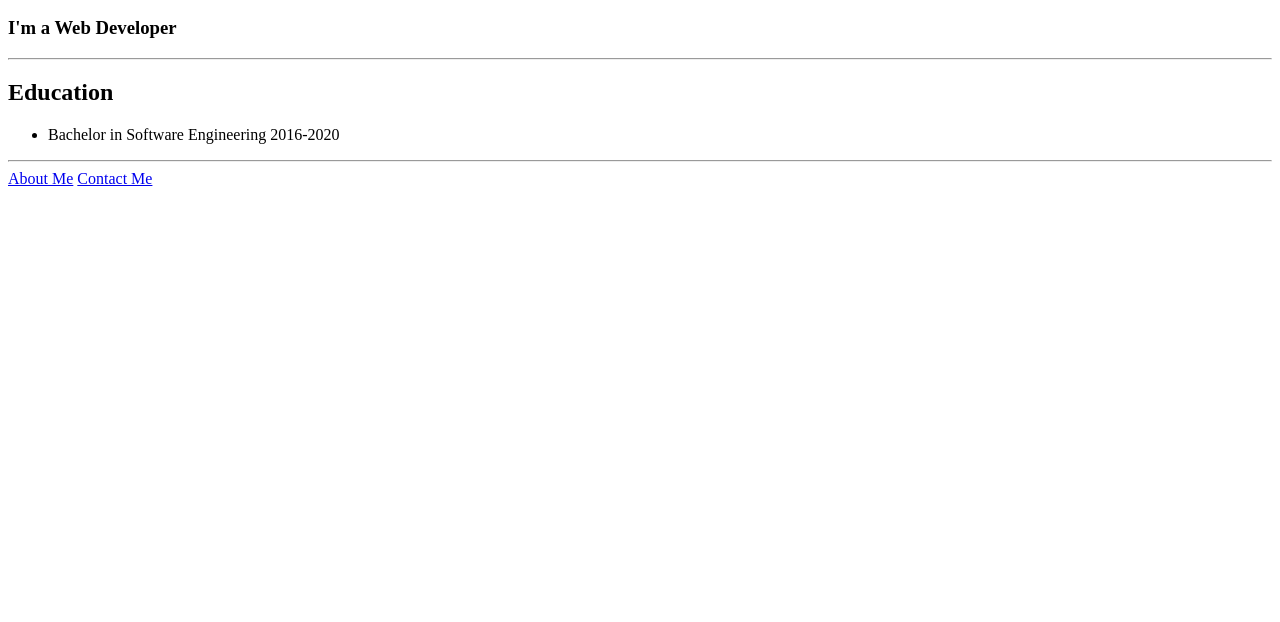
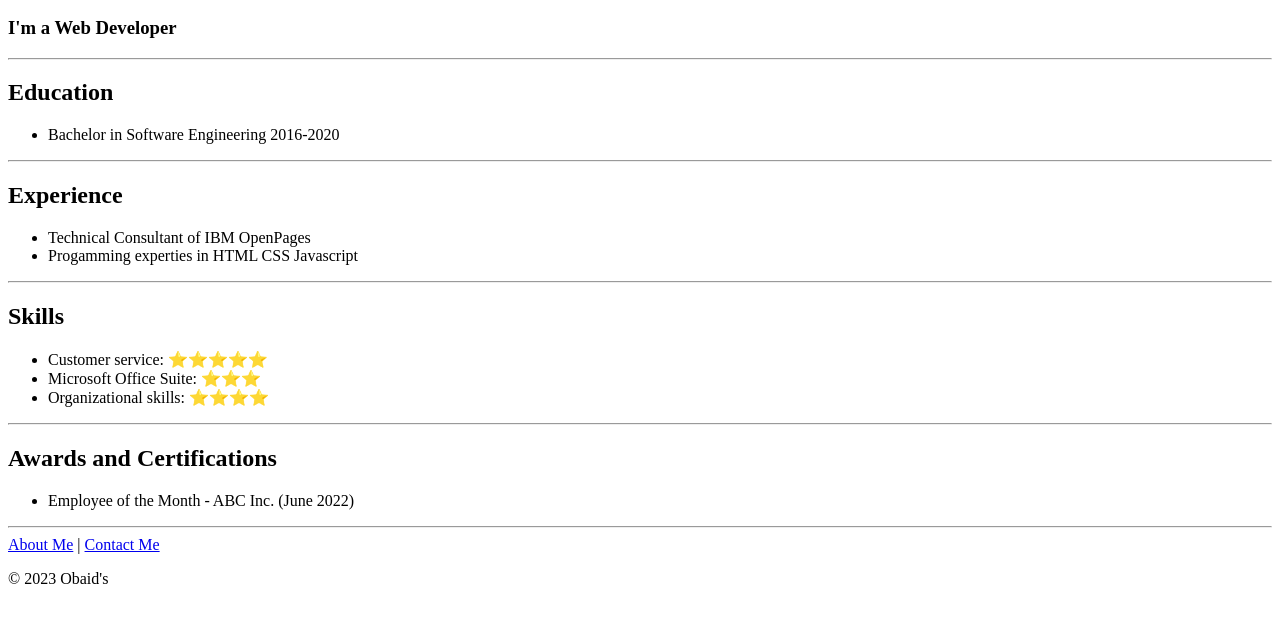
Before and after one commit to obaidkhan-info/obaid-Portfolio, a plain HTML site: page index.html in a window 1280 px wide. Shown: the part 110-732 px from the top of the page. Drawn offline with Linux system fonts and the light colour scheme.

Commit message:
Update index.html

```diff
--- a/index.html
+++ b/index.html
@@ -16,6 +16,29 @@
       <li>Bachelor in Software Engineering 2016-2020</li>
     </ul>
   <hr />
-  <a href="./public/about.html">About Me</a>
+  <h2> Experience </h2>
+    <ul>
+      <li>Technical Consultant of IBM OpenPages</li>
+      <li>Progamming experties in HTML CSS Javascript</li>
+    </ul>
+  <hr />
+  <h2> Skills </h2>
+  <ul>
+    <li> Customer service: ⭐️⭐️⭐️⭐️⭐️</li>
+    <li>Microsoft Office Suite: ⭐️⭐️⭐️</li>
+   <li>Organizational skills: ⭐️⭐️⭐️⭐️</li>
+</ul>
+<hr>
+<h2> Awards and Certifications </h2>
+    <ul>
+      <li>Employee of the Month - ABC Inc. (June 2022)</li>
+
+    </ul>
+<hr />
+  <a href="./public/about.html">About Me</a> |
   <a href="./public/contact.html">Contact Me</a>
+  <footer>
+    <p>© 2023 Obaid's</p>
+</footer>
 </body>
+</html>
```
